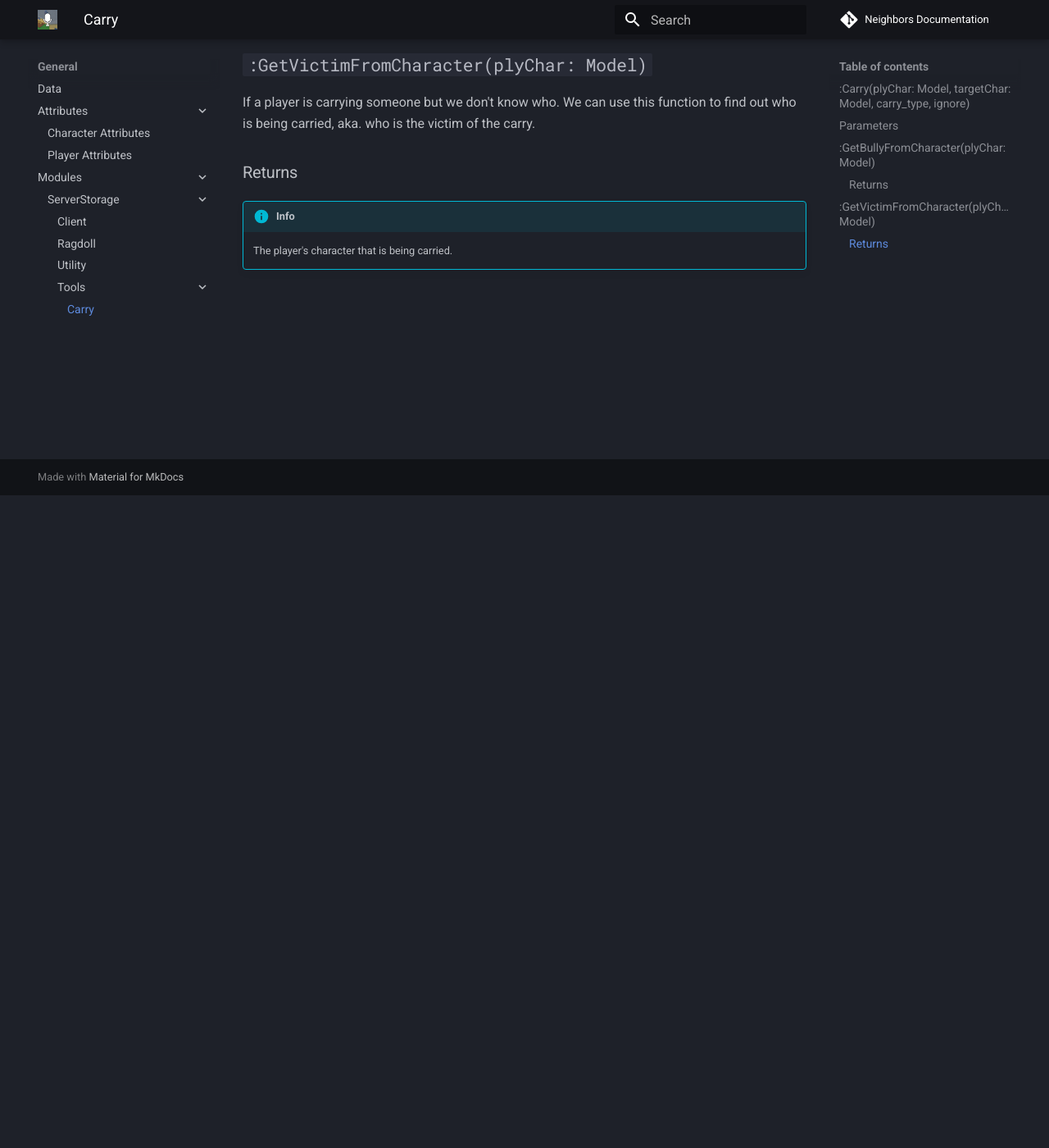
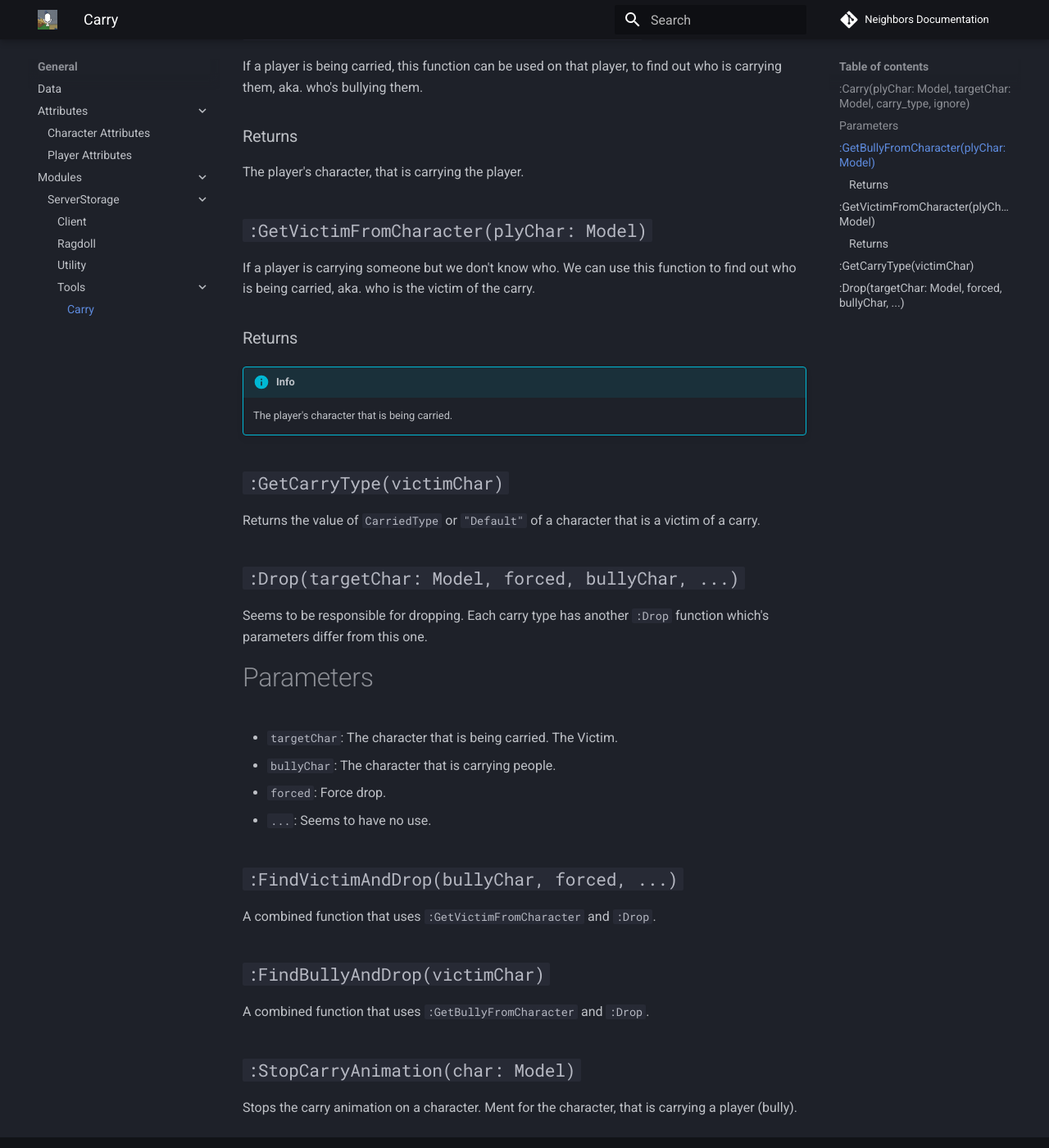
Before and after one commit to TheBoogle/neighbors-documentation, an MkDocs documentation site: the page built from docs/General/Modules/ServerStorage/Tools/Carry.md, in a window 1280 px wide and 1400 px high, scrolled down 796 px. Shown: the whole window at 82% size. Built offline with MkDocs 1.6.1 and Material for MkDocs 9.7.7, drawn with Linux system fonts in a browser that asks for light colours; comment, search, counter and statistics services are not loaded; some of the changed text lies outside the part shown.

Commit message:
Update Carry.md

```diff
--- a/docs/General/Modules/ServerStorage/Tools/Carry.md
+++ b/docs/General/Modules/ServerStorage/Tools/Carry.md
@@ -3,10 +3,16 @@
     ``game.ServerStorage.Modules.Tools.Carry``
 
 ## ``:Carry(plyChar: Model, targetChar: Model, carry_type, ignore)``
+Tries to make a character carry a target character. This has checks, and carry won't work depending on certain values.
 
 ## Parameters
+* ``plyChar``: The player character that should carry people (bully).
+* ``targetChar``: The target character that should get carried (victim).
 * ``carry_type``: Type of carry or ``"Default"``, see Character Attributes.
 * ``ignore``: Don't check if already carrying someone. Useful for things like the _Pitchfork_.
+
+The carrying player character would receive a ``Carrying`` attribute.
+And the target player character would receive ``Carried`` and ``CarriedType`` attribute.
 
 
 ## `:GetBullyFromCharacter(plyChar: Model)`
@@ -22,3 +28,30 @@ If a player is carrying someone but we don't know who. We can use this function
 ### Returns
 !!! info end
     The player's character that is being carried.
+
+
+## ``:GetCarryType(victimChar)``
+Returns the value of ``CarriedType`` or ``"Default"`` of a character that is a victim of a carry.
+
+
+
+
+## ``:Drop(targetChar: Model, forced, bullyChar, ...)``
+Seems to be responsible for dropping. Each carry type has another ``:Drop`` function which's parameters differ from this one.
+
+# Parameters
+
+* ``targetChar``: The character that is being carried. The Victim.
+* ``bullyChar``: The character that is carrying people.
+* ``forced``: Force drop.
+* ``...``: Seems to have no use.
+
+## ``:FindVictimAndDrop(bullyChar, forced, ...)``
+A combined function that uses ``:GetVictimFromCharacter`` and ``:Drop``.
+
+## ``:FindBullyAndDrop(victimChar)``
+A combined function that uses ``:GetBullyFromCharacter`` and ``:Drop``.
+
+
+## ``:StopCarryAnimation(char: Model)``
+Stops the carry animation on a character. Ment for the character, that is carrying a player (bully).
```
